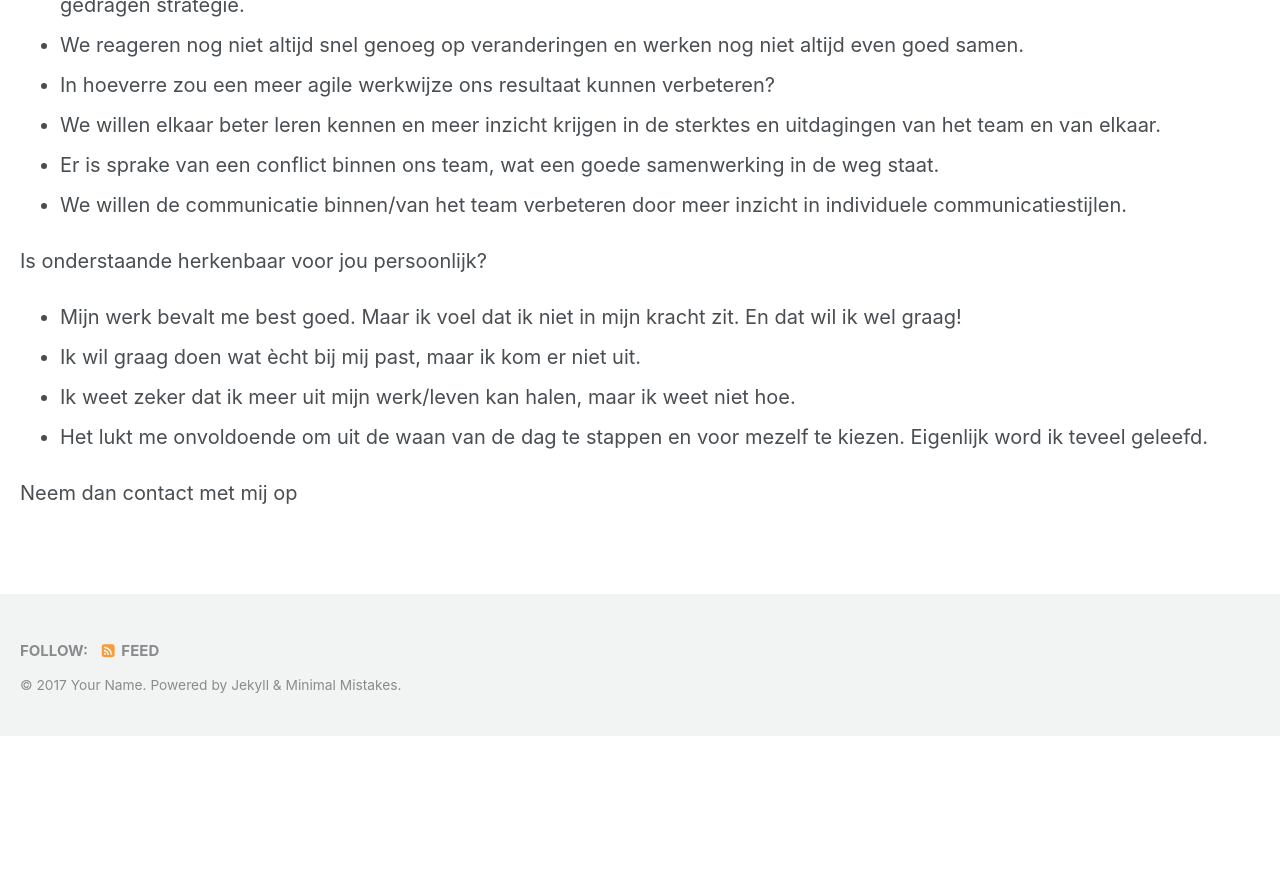
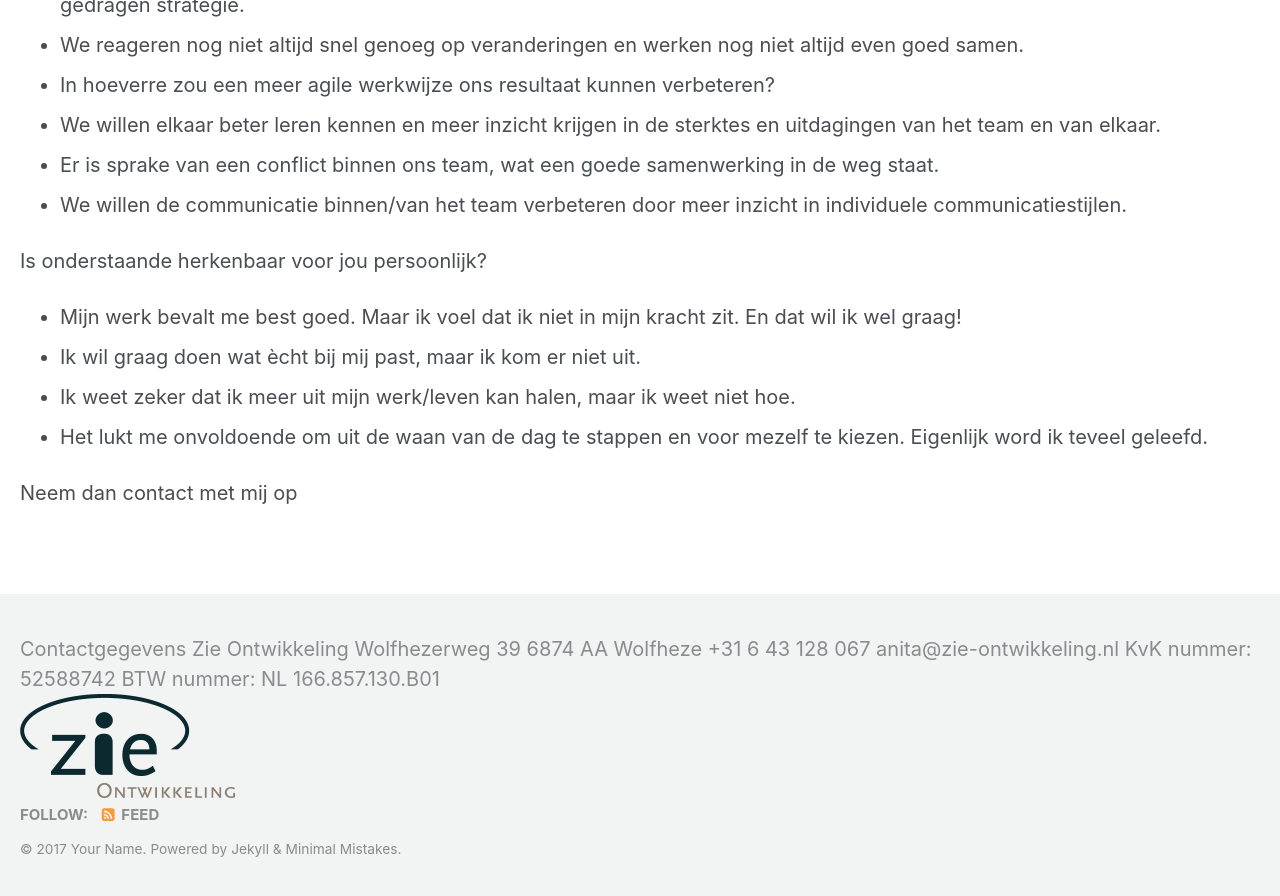
Before and after one commit to twinmum1/zie-ontwikkeling, a Jekyll site: the page built from index.md, in a window 1280 px wide and 900 px high, scrolled down 1134 px. Shown: the top 896 px of the window. Built offline with Jekyll 4.4.1, drawn with Linux system fonts in a browser that asks for light colours; before the commit the page ends 1870 px from its top, so only the background shows below that.

Commit message:
Update custom.html

```diff
--- a/_includes/footer/custom.html
+++ b/_includes/footer/custom.html
@@ -1,3 +1,25 @@
 <!-- start custom footer snippets -->
 
+<div id="wrapper">
+    <div id="div1">
+Contactgegevens
+
+Zie Ontwikkeling
+Wolfhezerweg 39
+6874 AA Wolfheze
++31 6 43 128 067
+
+anita@zie-ontwikkeling.nl
+KvK nummer: 52588742
+BTW nummer: NL 166.857.130.B01
+    </div>
+    <div id="div2">
+       <img src=
+
+      "https://pigna145.github.io/zie-ontwikkeling/assets/images/ZieLogo.png"
+
+    alt="{{ '/' | absolute_url }}">
+  </div>
+</div>
+
 <!-- end custom footer snippets -->
```
